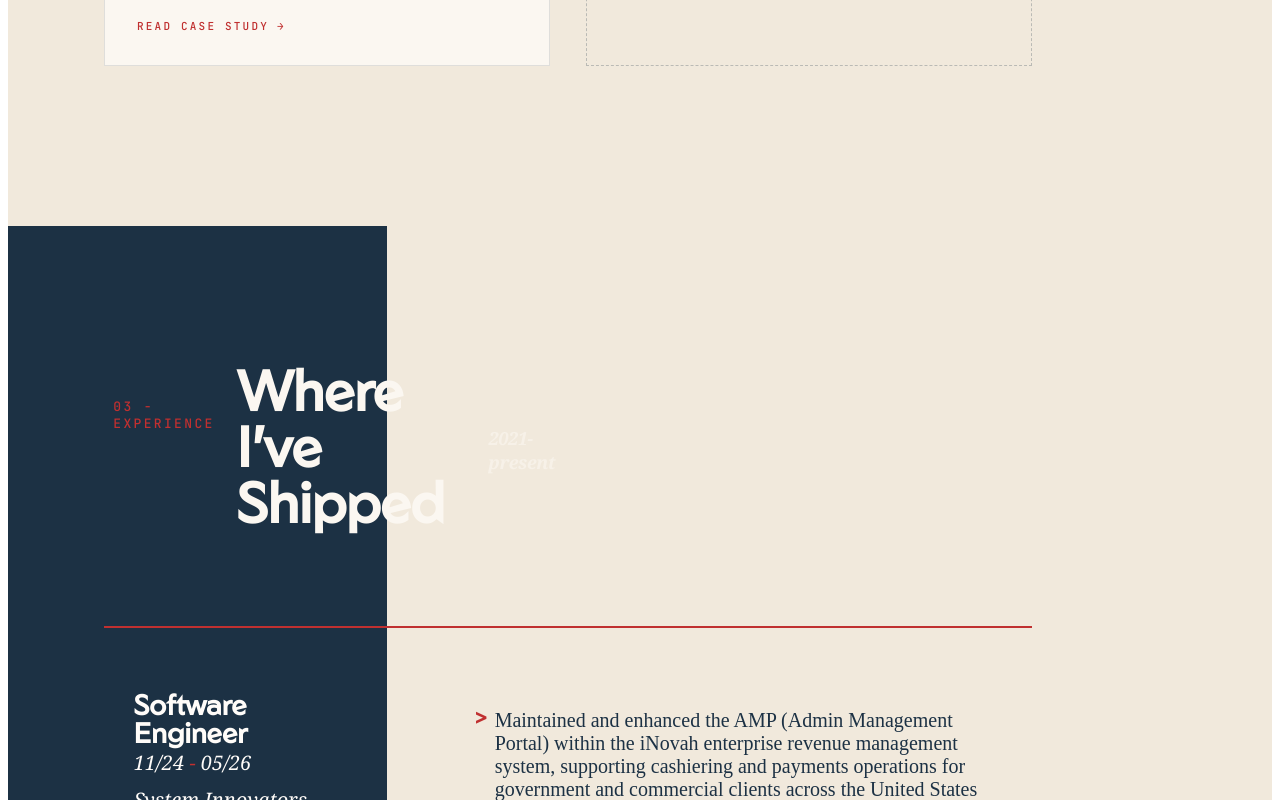
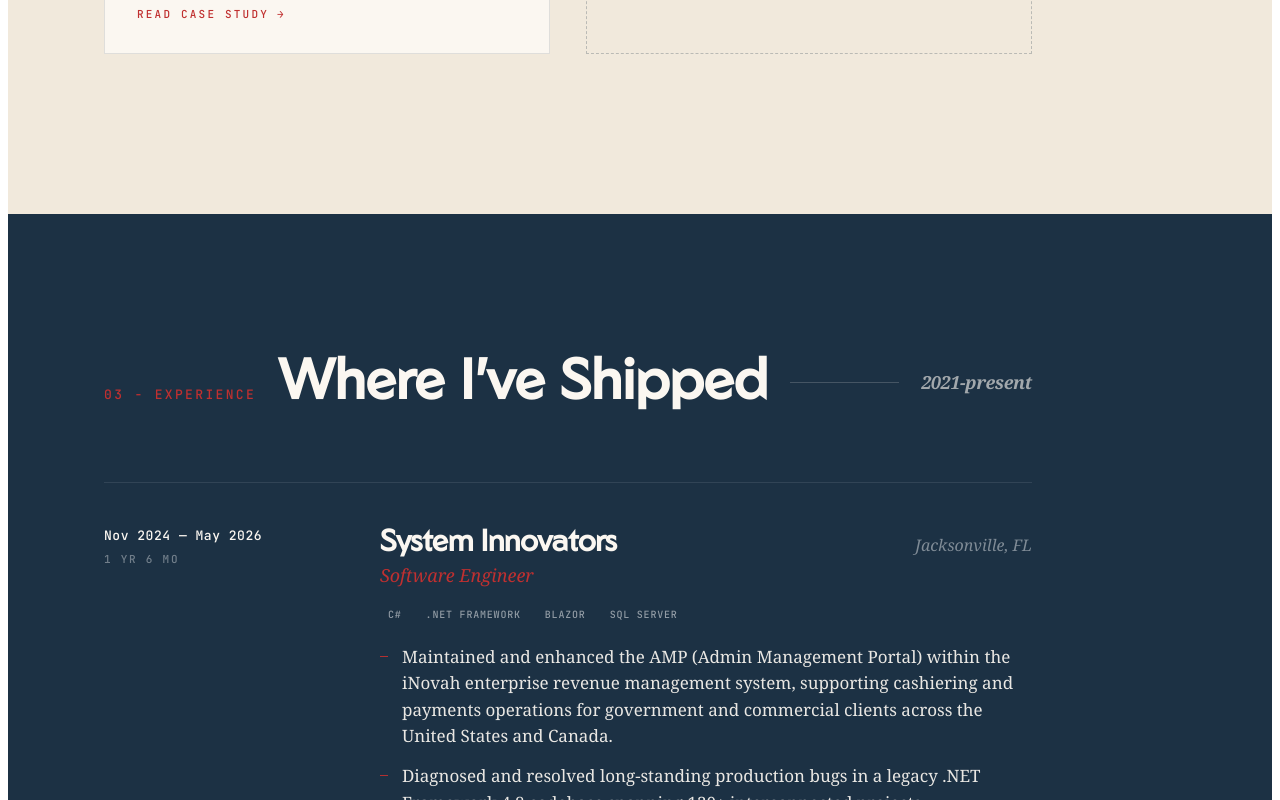
Before and after one commit to CasColucci/cas-colucci-portfolio, a SvelteKit app: page / in a window 1280 px wide. Shown: the part 2808-3608 px from the top of the page. Built offline with nearby package versions, Linux system fonts and the light colour scheme.

Commit message:
Updated the experience section

```diff
--- a/src/routes/+page.svelte
+++ b/src/routes/+page.svelte
@@ -16,6 +16,36 @@
   import project1Img from "$lib/assets/img/bracketgame.png";
 
   const red = "var(--red)";
+
+  const EXPERIENCE = [
+    {
+      company: "System Innovators",
+      place: "Jacksonville, FL",
+      dates: "Nov 2024 — May 2026",
+      duration: "1 yr 6 mo",
+      role: "Software Engineer",
+      stack: ["C#", ".NET Framework", "Blazor", "SQL Server"],
+      bullets: [
+        "Maintained and enhanced the AMP (Admin Management Portal) within the iNovah enterprise revenue management system, supporting cashiering and payments operations for government and commercial clients across the United States and Canada.",
+        "Diagnosed and resolved long-standing production bugs in a legacy .NET Framework 4.8 codebase spanning 130+ interconnected projects.",
+        "Improved team documentation and authored transition materials supporting the team's migration from TFVC to Git version control.",
+      ],
+    },
+    {
+      company: "BAM Technologies",
+      place: "Arlington, VA",
+      dates: "Nov 2021 — Sep 2024",
+      duration: "2 yr 10 mo",
+      role: "Software Engineer",
+      stack: ["C#", ".NET 8", "Angular", "Entity Framework", "SQL Server"],
+      bullets: [
+        "Built and maintained full-stack features for the MyCAA Scholarship platform, a nationally-deployed government application serving military spouses, using .NET Core 8 and Angular.",
+        "Designed and optimized SQL Server queries and schema to support platform performance and reliability.",
+        "Managed CI/CD deployments via Octopus Deploy and TeamCity, maintaining stable production releases across environments.",
+        "Collaborated in a cross-functional Scrum team, conducting code reviews and implementing comprehensive testing practices.",
+      ],
+    },
+  ];
 
   let navOpen = $state(false);
 
@@ -136,7 +166,7 @@
     <div class="arrow"></div>
   </div>
 </section>
-<section class="skills navy" id="skills">
+<section class="skills dark-blue" id="skills">
   <SectionHead
     number="01 - Skills"
     title="Tools of the Trade"
@@ -218,108 +248,40 @@
       <Projects isEmpty={true} />
     </div>
   </section>
-  <section class="experience" id="experience">
-    <div class="panel" aria-hidden="true"></div>
-    <div class="content">
-      <div class="head experience-head">
+  <section class="jobs dark-blue" id="experience">
     <SectionHead
       number="03 - Experience"
       title="Where I've Shipped"
       meta="2021-present"
     />
+    <div class="jobs">
+      {#each EXPERIENCE as x}
+        <div class="xp-row">
+          <div class="date">
+            {x.dates}
+            <span class="dur">{x.duration}</span>
           </div>
-      <hr class="rule" />
-      <div class="jobs">
-        <div class="job">
-          <div class="job-left-section">
-            <h3 class="role">Software Engineer</h3>
-            <div class="job-info">
-              <span class="dates">11/24 <span class="red">-</span> 05/26</span>
-              <div class="company-info">
-                <span class="company">System Innovators</span>
-                <span class="where">Jacksonville, FL</span>
+          <div class="role-block">
+            <div class="head">
+              <h3>{x.company}</h3>
+              <div class="place">{x.place}</div>
             </div>
+            <div class="role-title">{x.role}</div>
+            <div class="stack">
+              {#each x.stack as chip}
+                <span class="chip">{chip}</span>
+              {/each}
             </div>
-          </div>
-          <ul class="tech job-right-section">
-            <li>C#</li>
-            <li>.NET Framework</li>
-            <li>Blazor</li>
-            <li>Docker</li>
-            <li>SQL</li>
-          </ul>
-        </div>
-        <div class="detail">
-          <ul class="points">
-            <li>
-              Maintained and enhanced the AMP (Admin Management Portal) within
-              the iNovah enterprise revenue management system, supporting
-              cashiering and payments operations for government and commercial
-              clients across the United States and Canada
-            </li>
-            <li>
-              Diagnosed and resolved long-standing production bugs in a legacy
-              .NET Framework 4.8 codebase spanning 130+ interconnected projects
-            </li>
-            <li>
-              Improved team documentation and authored transition materials
-              supporting the team's migration from TFVC to Git version control
-            </li>
-          </ul>
-        </div>
-        <div class="job">
-          <div class="job-left-section">
-            <h3 class="role">Software Engineer</h3>
-            <div class="job-info">
-              <span class="dates">11/21 <span class="red">-</span> 09/24</span>
-              <div class="company-info">
-                <span class="company">BAM Technologies</span>
-                <span class="where">Arlington, VA</span>
-              </div>
-            </div>
-          </div>
-          <ul class="tech job-right-section">
-            <li>C#</li>
-            <li>.NET 8</li>
-            <li>Angular</li>
-            <li>Entity Framework</li>
-            <li>SQL</li>
-          </ul>
-        </div>
-        <div class="detail">
-          <ul class="points">
-            <li>
-              Built and maintained full-stack features for the MyCAA Scholarship
-              platform, a nationally-deployed government application serving
-              military spouses nationwide, using .NET Core 8 and Angular
-            </li>
-            <li>
-              Designed and optimized SQL Server database queries and schema to
-              support platform performance and reliability
-            </li>
-            <li>
-              Managed CI/CD deployments via Octopus Deploy and TeamCity,
-              maintaining stable production releases across environments
-            </li>
-            <li>
-              Collaborated in a cross-functional Scrum team, conducting code
-              reviews and implementing comprehensive testing practices
-            </li>
+            <ul>
+              {#each x.bullets as bullet}
+                <li>{bullet}</li>
+              {/each}
             </ul>
           </div>
         </div>
+      {/each}
     </div>
   </section>
-</div>
-<div class="triangle-divider">
-  <svg
-    data-name="Layer 1"
-    xmlns="http://www.w3.org/2000/svg"
-    viewBox="0 0 1200 120"
-    preserveAspectRatio="none"
-  >
-    <path d="M1200 0L0 0 598.97 114.72 1200 0z" class="shape-fill"></path>
-  </svg>
 </div>
 <section class="education" id="education">
   <SectionHead number="04" title="Education" />
@@ -470,10 +432,6 @@
 </section>
 
 <style>
-  :root {
-    --experienceSectionLeftPanelWidth: 30%;
-  }
-
   .navstack {
     position: fixed;
     right: 0;
@@ -618,8 +576,8 @@
     background: var(--cream);
     color: var(--ink);
   }
-  section.navy {
-    background: var(--navy);
+  section.dark-blue {
+    background: var(--dark-blue);
     color: var(--cream);
   }
   section.cream-alt {
@@ -784,18 +742,6 @@
     color: var(--red);
   }
 
-  hr {
-    border: 1px solid var(--red);
-    margin: 20px auto;
-    width: 100%;
-  }
-
-  .vertical-center {
-    top: 50%;
-    left: 50%;
-    transform: translate(-50%, -50%);
-  }
-
   .skills-container {
     display: grid;
     grid-template-columns: repeat(4, 1fr);
@@ -814,142 +760,106 @@
     gap: 36px;
   }
 
-  .experience {
-    position: relative;
-    margin: 0 auto;
-    color: var(--dark-blue);
-    container-type: inline-size;
+  .jobs {
+    display: flex;
+    flex-direction: column;
   }
 
-  .panel {
-    position: absolute;
-    inset: 0 auto 10% 0;
-    width: var(--experienceSectionLeftPanelWidth);
-    background-color: var(--dark-blue);
-    z-index: 1;
+  .xp-row {
+    display: grid;
+    grid-template-columns: 220px 1fr;
+    gap: 56px;
+    padding: 44px 0;
+    border-top: 1px solid #ffffff18;
   }
-
-  .content {
-    position: relative;
-    z-index: 2;
-    display: flex;
-    flex-direction: column;
-    min-height: 100%;
-    padding-bottom: 10vh;
+  .xp-row:last-child {
+    border-bottom: 1px solid #ffffff18;
   }
-
-  .head {
-    max-width: var(--experienceSectionLeftPanelWidth);
-    margin-left: 1%;
-    width: 22vw;
+  .xp-row .date {
+    font-family: var(--mono);
+    font-size: 13px;
+    letter-spacing: 0.04em;
+    color: var(--cream);
   }
-
-  .rule {
-    width: 100%;
-    border: 0;
-    height: 2px;
-    background-color: var(--red);
+  .xp-row .date .dur {
+    display: block;
+    margin-top: 8px;
+    font-size: 11px;
+    color: #ffffff60;
+    letter-spacing: 0.16em;
+    text-transform: uppercase;
   }
-
-  .jobs {
-    flex: 1;
-    display: grid;
-    grid-template-columns: auto auto;
-    align-items: start;
-    align-content: start;
-    row-gap: 3.6cqw;
-    padding-top: 3cqw;
-  }
-
-  .job {
-    padding: 1.8cqw 0;
-  }
-
-  .role {
-    padding: 0 1.8cqw 0 3.2cqw;
-    margin: 0;
-    font-size: 32px;
-    color: var(--white);
-    font-family: var(--display);
-  }
-
-  .job-info {
+  .xp-row .role-block .head {
     display: flex;
     justify-content: space-between;
+    align-items: baseline;
+    gap: 24px;
+    margin-bottom: 6px;
+  }
+  .xp-row .role-block h3 {
+    font-family: var(--display);
+    font-weight: 600;
+    font-size: 30px;
+    letter-spacing: -0.02em;
+    margin: 0;
+    color: var(--cream);
+  }
+  .xp-row .role-block .place {
+    font-family: var(--serif);
+    font-style: italic;
+    font-size: 16px;
+    color: #ffffff70;
+    text-align: right;
+    white-space: nowrap;
+  }
+  .xp-row .role-block .role-title {
+    font-family: var(--serif);
+    font-style: italic;
+    font-size: 18px;
+    color: var(--red);
+    margin-bottom: 18px;
+  }
+  .xp-row .role-block .stack {
+    display: flex;
+    gap: 8px;
     flex-wrap: wrap;
-    gap: 10px;
-    padding: 0 3.2cqw;
-    color: var(--white);
-    font-family: var(--serif-italic);
-    font-style: italic;
-    font-size: 20px;
-    width: 22vw;
+    margin-bottom: 20px;
   }
-
-  .company-info {
-    display: flex;
-    flex-direction: column;
-    gap: 10px;
+  .xp-row .role-block .stack .chip {
+    font-family: var(--mono);
+    font-size: 10px;
+    padding: 3px 8px;
+    border-color: #ffffff25;
+    color: #ffffff85;
+    letter-spacing: 0.08em;
+    text-transform: uppercase;
   }
-
-  .where {
-    color: var(--red);
-  }
-
-  .tech {
+  .xp-row ul {
     margin: 0;
     padding: 0;
     list-style: none;
-    font-style: italic;
+    display: flex;
+    flex-direction: column;
+    gap: 14px;
+    max-width: 760px;
   }
-
-  .tech li {
+  .xp-row li {
+    font-family: var(--serif);
+    font-size: 17px;
+    line-height: 1.55;
     position: relative;
-    padding-left: 20px;
-    margin-left: 3.5cqw;
-    color: var(--white);
-    font-family: var(--serif-italic);
-    font-size: 20px;
+    padding-left: 22px;
+    color: var(--cream);
+    opacity: 0.92;
   }
-
-  .tech li::before {
-    content: ">";
+  .xp-row li::before {
+    content: "";
     position: absolute;
     left: 0;
-    color: var(--red);
-    font-weight: bold;
-    font-size: 20px;
-    font-family: var(--display);
-  }
-
-  .detail {
-    padding: 0 3.2cqw;
-  }
-
-  .points {
-    margin: 0;
-    padding: 1.8cqw 0;
-    list-style: none;
-  }
-
-  .points li {
-    position: relative;
-    padding-top: 1.8cqw;
-    padding-left: 20px;
-    font-size: 20px;
-  }
-  .points li::before {
-    content: ">";
-    position: absolute;
-    left: 0;
-    color: var(--red);
-    font-weight: bold;
-    font-size: 20px;
-    font-family: var(--display);
-  }
-
-  .shape-fill {
-    fill: var(--cream-2);
+    top: 12px;
+    width: 8px;
+    height: 1px;
+    background: var(--red);
   }
 
   .school {
```
Lines whose indentation alone changed are shown as unchanged.
